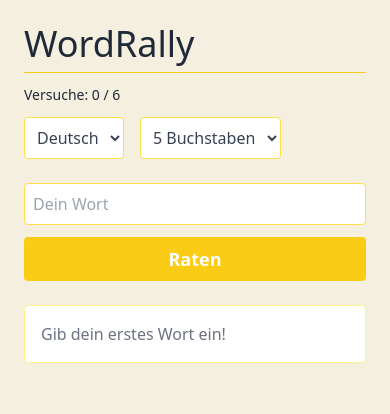
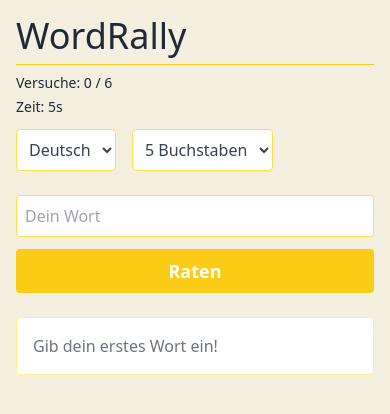
Before and after one commit to matths1001/wordrally, a Next.js app: page / in a window 390 px wide. Shown: the top 414 px of the page. Built offline with nearby package versions, Linux system fonts and the light colour scheme.

Commit message:
Update index.js

```diff
--- a/pages/index.js
+++ b/pages/index.js
@@ -1,4 +1,4 @@
-// WordRally – Highscore-System mit Punkten, Sternen & Zeit mit Neustartfunktion
+// WordRally – Verbesserungen: Live-Timer, Highscore-Anzeige, Reset-Fehlermeldung, Responsiveness, Highscore bei Spielstart
 
 import { useState, useEffect } from "react";
 
@@ -30,6 +30,7 @@ export default function WordRally() {
   const [gameOver, setGameOver] = useState(false);
   const [highscore, setHighscore] = useState(null);
   const [newHighscore, setNewHighscore] = useState(false);
+  const [now, setNow] = useState(Date.now());
 
   const startNewGame = () => {
     const words = wordLists[language][length];
@@ -40,6 +41,7 @@ export default function WordRally() {
     setError("");
     setGameOver(false);
     setStartTime(Date.now());
+    setNow(Date.now());
     setEndTime(null);
     setNewHighscore(false);
   };
@@ -49,6 +51,13 @@ export default function WordRally() {
     const saved = localStorage.getItem("wordrally_highscore");
     if (saved) setHighscore(JSON.parse(saved));
   }, [language, length]);
+
+  useEffect(() => {
+    if (!gameOver) {
+      const interval = setInterval(() => setNow(Date.now()), 1000);
+      return () => clearInterval(interval);
+    }
+  }, [gameOver]);
 
   const handleGuess = () => {
     if (gameOver) return;
@@ -97,7 +106,6 @@ export default function WordRally() {
       setEndTime(finish);
       setGameOver(true);
 
-      if (isCorrect) {
       const time = Math.floor((finish - startTime) / 1000);
       const attempts = newHistory.length;
       const score = (6 - attempts) * 10 - Math.floor(time / 10);
@@ -116,7 +124,6 @@ export default function WordRally() {
         setNewHighscore(true);
       }
     }
-    }
   };
 
   const handleKeyDown = (e) => {
@@ -124,12 +131,12 @@ export default function WordRally() {
   };
 
   const getElapsedSeconds = () => {
-    if (!startTime || !endTime) return null;
-    return Math.floor((endTime - startTime) / 1000);
+    if (!startTime) return 0;
+    return Math.floor(((endTime ?? now) - startTime) / 1000);
   };
 
   return (
-    <div className="min-h-screen bg-[#f5efe0] text-gray-800 font-sans p-6">
+    <div className="min-h-screen bg-[#f5efe0] text-gray-800 font-sans p-4 sm:p-6">
       <style>{`
         .shake {
           animation: shake 0.3s;
@@ -158,11 +165,14 @@ export default function WordRally() {
         .tile.wrong { background-color: #c7bfb3; }
       `}</style>
 
-      <h1 className="text-4xl mb-3 border-b border-yellow-400 pb-2">WordRally</h1>
+      <h1 className="text-4xl mb-2 sm:mb-3 border-b border-yellow-400 pb-2">WordRally</h1>
 
-      <div className="flex justify-between items-center mb-3 text-sm">
+      <div className="flex flex-col sm:flex-row sm:justify-between sm:items-center text-sm mb-3 space-y-1 sm:space-y-0">
         <p>Versuche: {history.length} / 6</p>
-        {gameOver && endTime && <p>Zeit: {getElapsedSeconds()}s</p>}
+        <p>Zeit: {getElapsedSeconds()}s</p>
+        {highscore && (
+          <p>🏆 Highscore: ⭐ {highscore.stars} · 🔢 {highscore.score} · ⏱ {highscore.time}s</p>
+        )}
       </div>
 
       <div className="flex flex-wrap gap-4 mb-6">
@@ -214,9 +224,9 @@ export default function WordRally() {
       <div className="bg-white border border-yellow-200 p-4 rounded space-y-2">
         {history.length === 0 && <p className="text-gray-500">Gib dein erstes Wort ein!</p>}
         {history.map((attempt, i) => (
-          <div key={i} className="flex gap-2">
+          <div key={i} className="flex gap-1 sm:gap-2 justify-center">
             {attempt.map((entry, j) => (
-              <div key={j} style={{ animationDelay: `${j * 0.1}s` }} className={`tile flip w-10 h-10 flex items-center justify-center text-white font-bold text-xl rounded ${entry.status}`}>
+              <div key={j} style={{ animationDelay: `${j * 0.1}s` }} className={`tile flip w-8 h-8 sm:w-10 sm:h-10 flex items-center justify-center text-white font-bold text-lg sm:text-xl rounded ${entry.status}`}>
                 {entry.letter.toUpperCase()}
               </div>
             ))}
```
Lines whose indentation alone changed are shown as unchanged.
